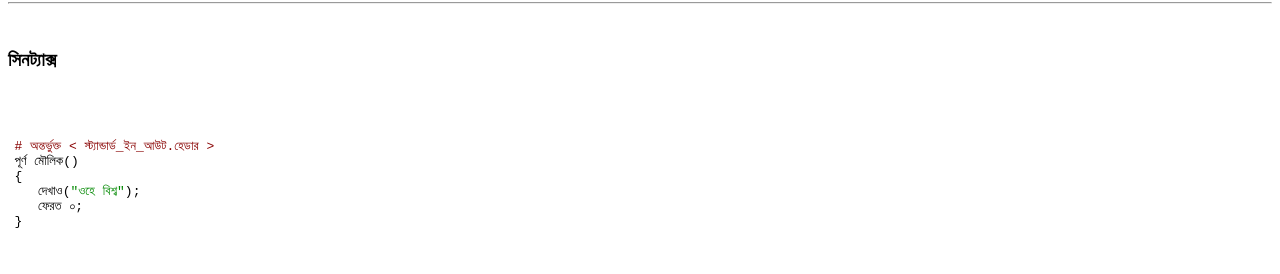
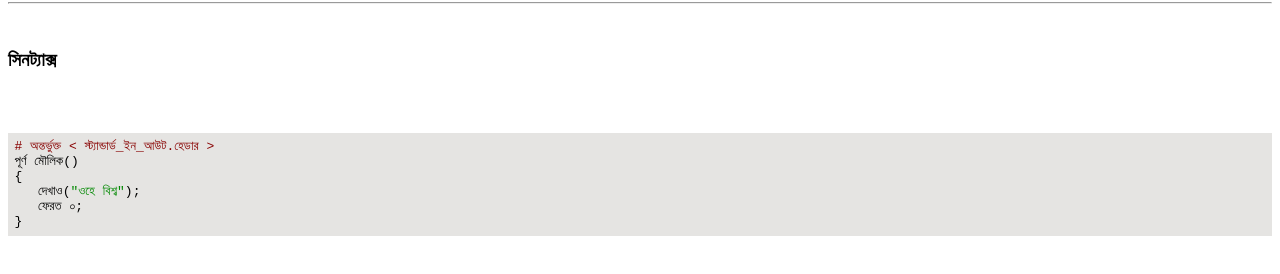
Before and after one commit to anisurrahmanlikhon/Bangla-C-Language, a plain HTML site: page index.html in a window 1280 px wide. Shown: the part 64-338 px from the top of the page. Drawn offline with Linux system fonts and the light colour scheme.

Commit message:
Update index.html

```diff
--- a/index.html
+++ b/index.html
@@ -7,7 +7,7 @@
 <h3>সিনট্যাক্স</h3>
 <pre>
  <pre>
- <code id="htmlViewer" style="color:rgb(0, 0, 0); font-weight:400;background-color:rgb(255, 255, 255);background:rgb(255, 255, 255);display:block;padding: .5em;"><span style="color:rgb(136, 0, 0); font-weight:400;"># অন্তর্ভুক্ত &lt; স্ট্যান্ডার্ড_ইন_আউট.হেডার &gt;</span>
+ <code id="htmlViewer" style="color:rgb(0, 0, 0); font-weight:400;background-color:#E5E4E2;background:#E5E4E2;display:block;padding: .5em;"><span style="color:rgb(136, 0, 0); font-weight:400;"># অন্তর্ভুক্ত &lt; স্ট্যান্ডার্ড_ইন_আউট.হেডার &gt;</span>
 পূর্ণ মৌলিক()
 {
    দেখাও(<span style="color:rgb(0, 136, 0); font-weight:400;">&quot;ওহে বিশ্ব&quot;</span>);
```
